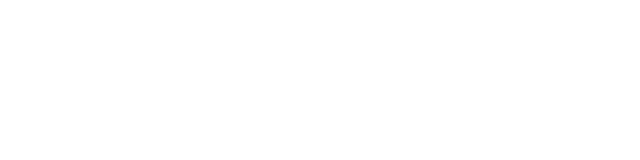
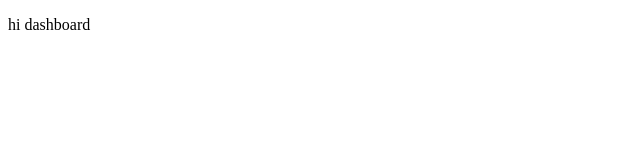
Before and after one commit to laprinia/opea, a React (Create React App) app in the folder app/: page /dashboard in a window 1280 px wide. Before the commit this address had no page. Shown: the top 160 px of the page, without its empty margins (0-640 px from the left). Built offline with nearby package versions, Linux system fonts and the light colour scheme.

Commit message:
Add Bucket CRUD logic

```diff
--- a/app/src/components/Components.tsx
+++ b/app/src/components/Components.tsx
@@ -1,10 +1,16 @@
 import { BrowserRouter, Routes, Route } from "react-router-dom";
 import Home from "./pages/Home";
+import Dashboard from "./pages/Dashboard";
+import Login from "./pages/Login";
+import Register from "./pages/Register";
 const Components = () => {
   return (
     <BrowserRouter>
       <Routes>
         <Route path="/" element={<Home />}></Route>
+        <Route path="/dashboard" element={<Dashboard />}></Route>
+        <Route path="/login" element={<Login />}></Route>
+        <Route path="/register" element={<Register />}></Route>
       </Routes>
     </BrowserRouter>
   );
--- /dev/null
+++ b/app/src/components/pages/Dashboard.tsx
@@ -0,0 +1,7 @@
+import React from "react";
+
+const Dashboard = () => {
+  return <p>hi dashboard</p>;
+};
+
+export default Dashboard;
--- /dev/null
+++ b/app/src/components/pages/Login.tsx
@@ -0,0 +1,7 @@
+import React from "react";
+
+const Login = () => {
+  return <p>hi login</p>;
+};
+
+export default Login;
--- /dev/null
+++ b/app/src/components/pages/Register.tsx
@@ -0,0 +1,6 @@
+import React from "react";
+const Register = () => {
+  return <p>hi register</p>;
+};
+
+export default Register;
```
Also changed, not shown: 2 other files (tests, documents, lock files or other folders).
